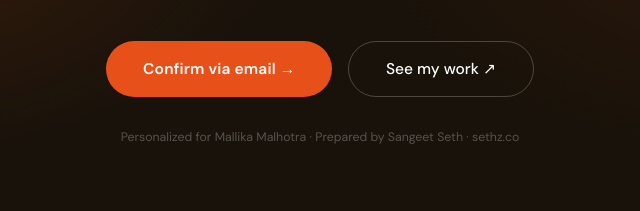
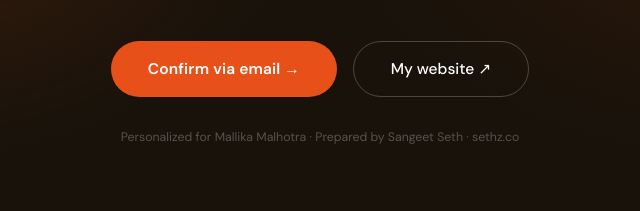
Before and after one commit to naman140/sangeet-seth, a plain HTML site: page proposals/mallika-malhotra/index.html in a window 1280 px wide. Shown: the part 5463-5674 px from the top of the page, 320-960 px from the left. Drawn offline with nearby package versions, Linux system fonts and the light colour scheme; a web font is replaced by a local one.

Commit message:
Update CTA button text to 'My website'

```diff
--- a/proposals/mallika-malhotra/index.html
+++ b/proposals/mallika-malhotra/index.html
@@ -925,7 +925,7 @@ your full ownership</li></ul></div><div class="invest-meta reveal"><div class="m
 9:30 AM CST</div><div class="meta-sub">Already on the calendar. We start building that day.</div></div><div class="meta-card"><div class="meta-label">Ownership</div><div class="meta-value">100% yours. Always.</div><div class="meta-sub">Built on your Claude. Your IP. Your frameworks. Nothing changes for you regardless of what happens on my end.</div></div></div></div></div><!-- CTA --><div class="cta-section"><div class="cta-bg"></div><h2>Ready to<br><em>Build This?</em></h2><p class="cta-desc">Reply to confirm and I'll send the invoice so you can proceed with the Wise transfer.
  Once received,
 May 27th is locked in as your kickoff. Let's build something your clients will love.
- </p><div class="cta-buttons"><button class="btn-cta" id="confirm-btn">Confirm via email →</button><a href="https://sethz.co" target="_blank" class="btn-cta-ghost">See my work ↗</a></div><p class="cta-note">Personalized for Mallika Malhotra · Prepared by Sangeet Seth · sethz.co</p></div><footer><a href="https://sethz.co" class="footer-logo">sethz<span>.co</span></a><span class="footer-note">Personalized for Mallika Malhotra,
+ </p><div class="cta-buttons"><button class="btn-cta" id="confirm-btn">Confirm via email →</button><a href="https://sethz.co" target="_blank" class="btn-cta-ghost">My website ↗</a></div><p class="cta-note">Personalized for Mallika Malhotra · Prepared by Sangeet Seth · sethz.co</p></div><footer><a href="https://sethz.co" class="footer-logo">sethz<span>.co</span></a><span class="footer-note">Personalized for Mallika Malhotra,
 May 2026 · Prepared by Sangeet Seth · sethz.co</span></footer><script>
 /* Scroll reveal */
 const reveals=document.querySelectorAll('.reveal');
```
